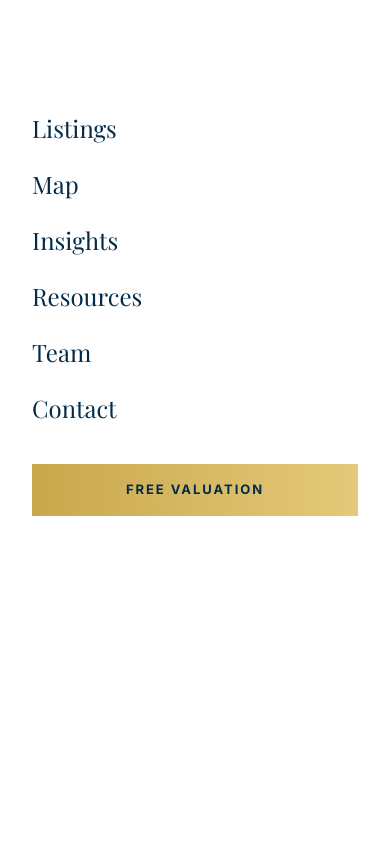
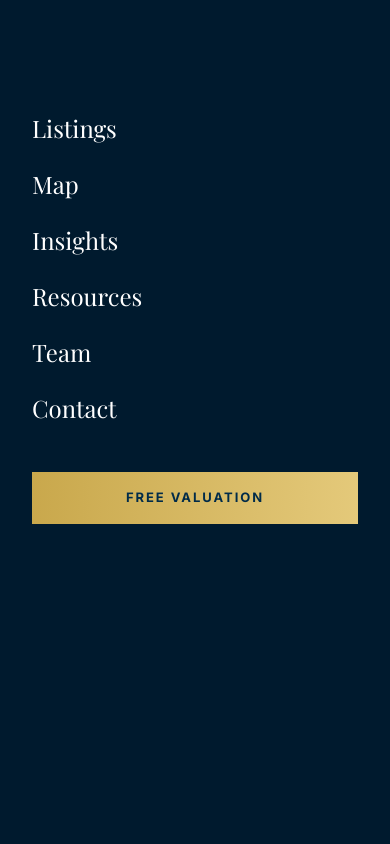
Before and after one commit to markellison181-ctrl/onmultifamily, a Next.js app: page / in a window 390 px wide. Both pictures are taken after a click on the button 350 px from the left and 40 px from the top of the page. Shown: the top 844 px of the page. Built offline with nearby package versions, Linux system fonts and the light colour scheme; a web font is replaced by a local one.

Commit message:
Fix mobile menu - solid dark background, white text

```diff
--- a/src/components/Header.tsx
+++ b/src/components/Header.tsx
@@ -85,10 +85,10 @@ export default function Header() {
             className="md:hidden relative z-10 w-8 h-8 flex flex-col justify-center gap-1.5"
           >
             <span className={`block h-px w-full transition-all duration-300 ${
-              menuOpen ? 'rotate-45 translate-y-[3px] bg-navy' : (scrolled ? 'bg-navy' : 'bg-white')
+              menuOpen ? 'rotate-45 translate-y-[3px] bg-white' : (scrolled ? 'bg-navy' : 'bg-white')
             }`} />
             <span className={`block h-px w-full transition-all duration-300 ${
-              menuOpen ? '-rotate-45 -translate-y-[3px] bg-navy' : (scrolled ? 'bg-navy' : 'bg-white')
+              menuOpen ? '-rotate-45 -translate-y-[3px] bg-white' : (scrolled ? 'bg-navy' : 'bg-white')
             }`} />
           </button>
         </div>
@@ -96,14 +96,14 @@ export default function Header() {
 
       {/* Mobile Menu */}
       {menuOpen && (
-        <div className="md:hidden fixed inset-0 bg-white z-40 pt-28 px-8">
+        <div className="md:hidden fixed inset-0 bg-navy-deep z-40 pt-28 px-8">
           <nav className="flex flex-col gap-6">
             {links.map(link => (
               <a
                 key={link.label}
                 href={link.href}
                 onClick={() => setMenuOpen(false)}
-                className="text-2xl font-serif text-navy"
+                className="text-2xl font-serif text-white"
               >
                 {link.label}
               </a>
@@ -111,7 +111,7 @@ export default function Header() {
             <a
               href="#valuation"
               onClick={() => setMenuOpen(false)}
-              className="text-[13px] font-bold tracking-[0.15em] uppercase bg-gradient-to-r from-gold to-gold-light text-navy px-6 py-4 text-center mt-4"
+              className="text-[13px] font-bold tracking-[0.15em] uppercase bg-gradient-to-r from-gold to-gold-light text-navy px-6 py-4 text-center mt-6"
             >
               Free Valuation
             </a>
```
